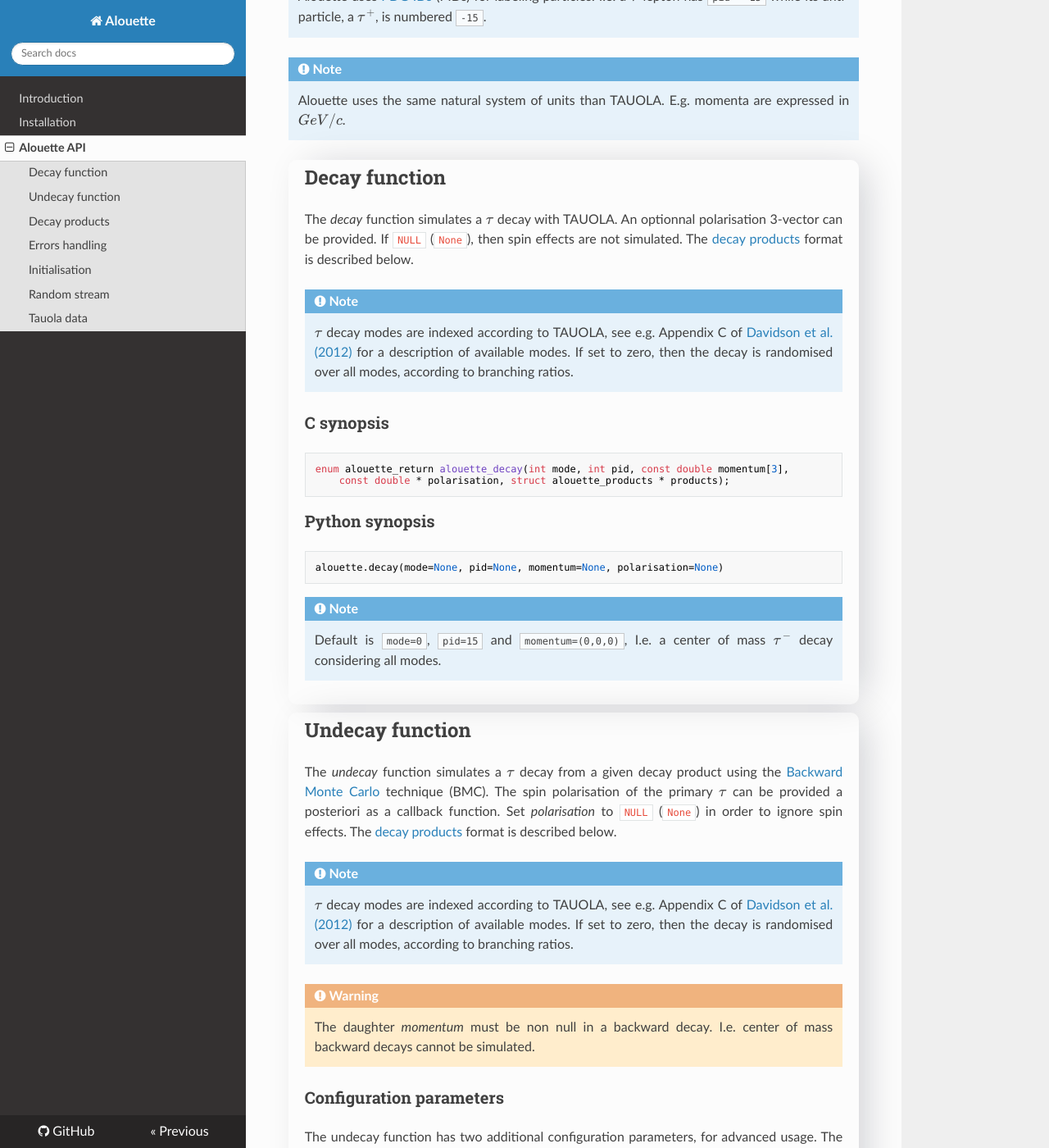
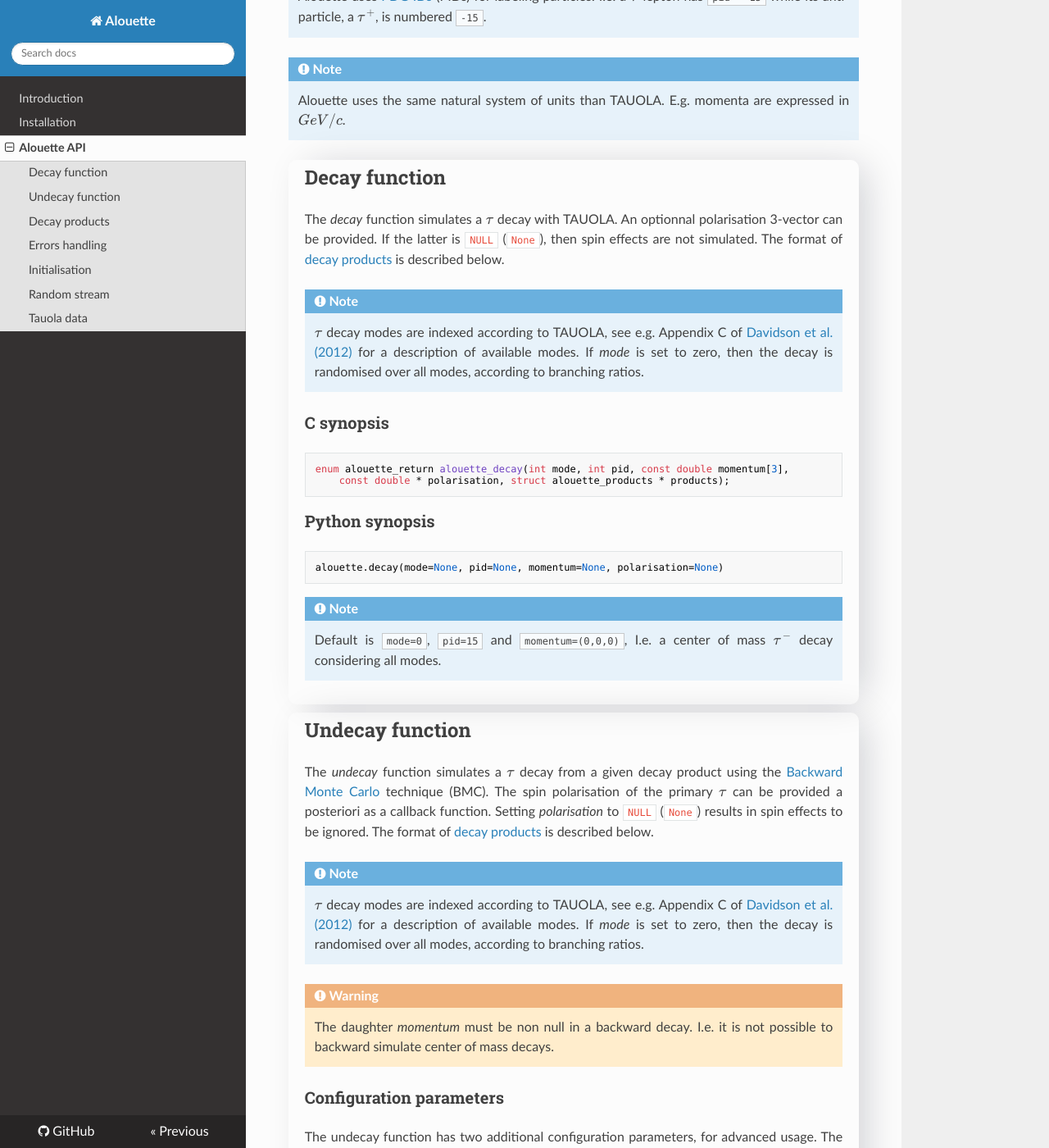
Before and after one commit to niess/alouette, an MkDocs documentation site: the page built from docs/docs/api.md, in a window 1280 px wide and 1400 px high, scrolled down 439 px. Shown: the whole window at 82% size. Built offline with MkDocs 1.6.1, drawn with Linux system fonts in a browser that asks for light colours; nearby versions of some CDN libraries; formulas are drawn with MathJax 3; some of the changed text lies outside the part shown.

Commit message:
Polish the doc

````diff
--- a/docs/docs/api.md
+++ b/docs/docs/api.md
@@ -13,7 +13,7 @@ are shipped with the [source][alouette_source].
     {: .justify}
 
 !!! note
-    Alouette uses [PDG IDs](PID) (PIDs) for labeling particles. I.e.  a
+    Alouette uses [PDG IDs][PID] (PIDs) for labeling particles. I.e.  a
     $\tau$-lepton has `pid = 15` while its anti-particle, a $\tau^+$, is
     numbered `-15`.
     {: .justify}
@@ -28,16 +28,16 @@ are shipped with the [source][alouette_source].
 ## Decay function
 
 The *decay* function simulates a $\tau$ decay with TAUOLA. An optionnal
-polarisation 3-vector can be provided. If `NULL` (`None`), then spin effects
-are not simulated. The [decay products](#decay-products) format is described
-below.
+polarisation 3-vector can be provided. If the latter is `NULL` (`None`), then
+spin effects are not simulated. The format of [decay products](#decay-products)
+is described below.
 {: .justify}
 
 !!! note
     $\tau$ decay modes are indexed according to TAUOLA, see e.g. Appendix C of
     [Davidson et al. (2012)][Davidson2012] for a description of available modes.
-    If set to zero, then the decay is randomised over all modes, according to
-    branching ratios.
+    If *mode* is set to zero, then the decay is randomised over all modes,
+    according to branching ratios.
     {: .justify}
 
 ### C synopsis
@@ -63,23 +63,23 @@ alouette.decay(mode=None, pid=None, momentum=None, polarisation=None)
 <div markdown="1" class="shaded-box fancy">
 ## Undecay function
 
-The *undecay* function simulates a $\tau$ decay from a given decay product
-using the [Backward Monte Carlo][BMC] technique (BMC). The spin polarisation of
-the primary $\tau$ can be provided a posteriori as a callback function.  Set
-*polarisation* to `NULL` (`None`) in order to ignore spin effects. The [decay
-products](#decay-products) format is described below.
+The *undecay* function simulates a $\tau$ decay from a given decay product using
+the [Backward Monte Carlo][BMC] technique (BMC). The spin polarisation of the
+primary $\tau$ can be provided a posteriori as a callback function.  Setting
+*polarisation* to `NULL` (`None`) results in spin effects to be ignored. The
+format of [decay products](#decay-products) is described below.
 {: .justify}
 
 !!! note
     $\tau$ decay modes are indexed according to TAUOLA, see e.g. Appendix C of
     [Davidson et al. (2012)][Davidson2012] for a description of available modes.
-    If set to zero, then the decay is randomised over all modes, according to
-    branching ratios.
+    If *mode* is set to zero, then the decay is randomised over all modes,
+    according to branching ratios.
     {: .justify}
 
 !!! warning
-    The daughter *momentum* must be non null in a backward decay. I.e. center
-    of mass backward decays cannot be simulated.
+    The daughter *momentum* must be non null in a backward decay. I.e. it is not
+    possible to backward simulate center of mass decays.
     {: .justify}
 
 ### Configuration parameters
@@ -113,7 +113,7 @@ alouette.undecay(mode=None, pid=None, momentum=None, polarisation=None)
 ```
 
 !!! note
-    Default is `mode=0` and `pid=16`, a $\nu_tau$ decay product considering all
+    Default is `mode=0` and `pid=16`, a $\nu_\tau$ decay product considering all
     modes.
     {: .justify}
 </div>
````
Also changed, not shown: other parts of docs/docs/api.md (+4 -5 lines), docs/docs/index.md (+2 -2 lines), README.md.
